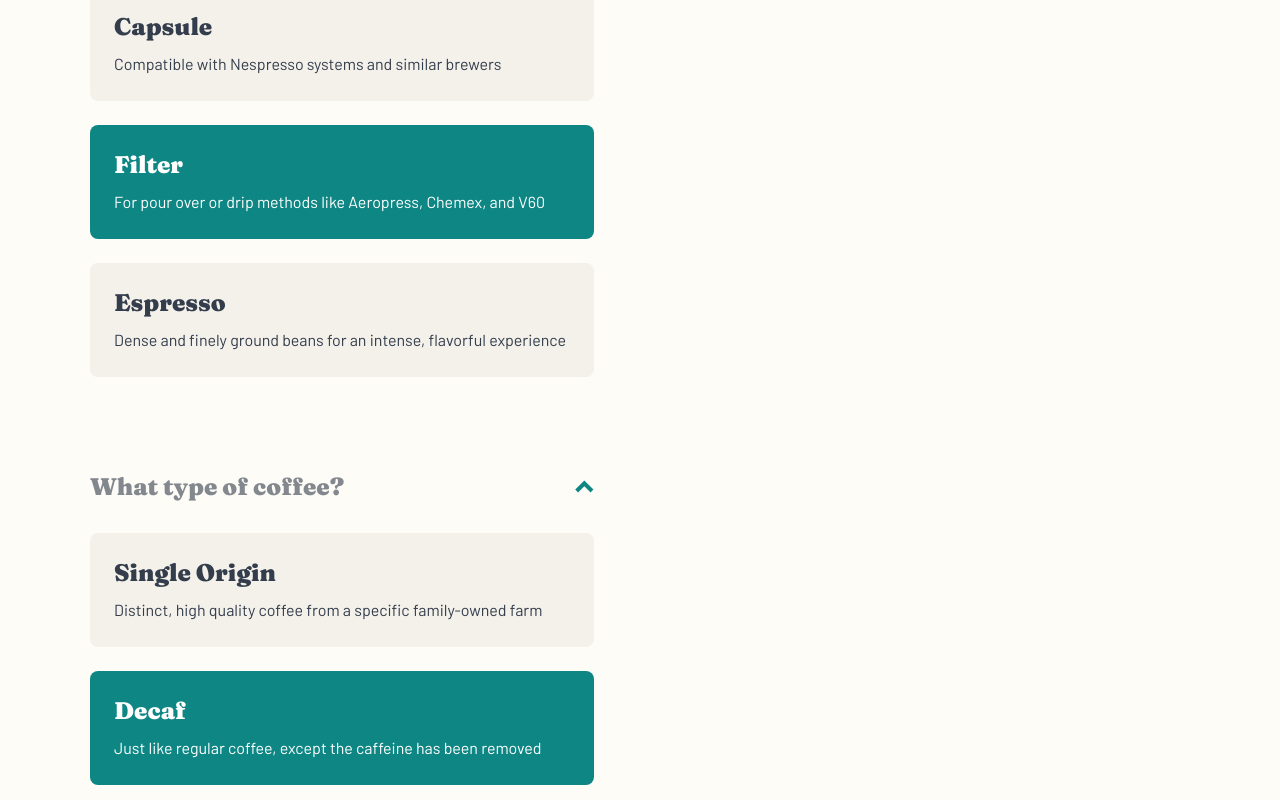
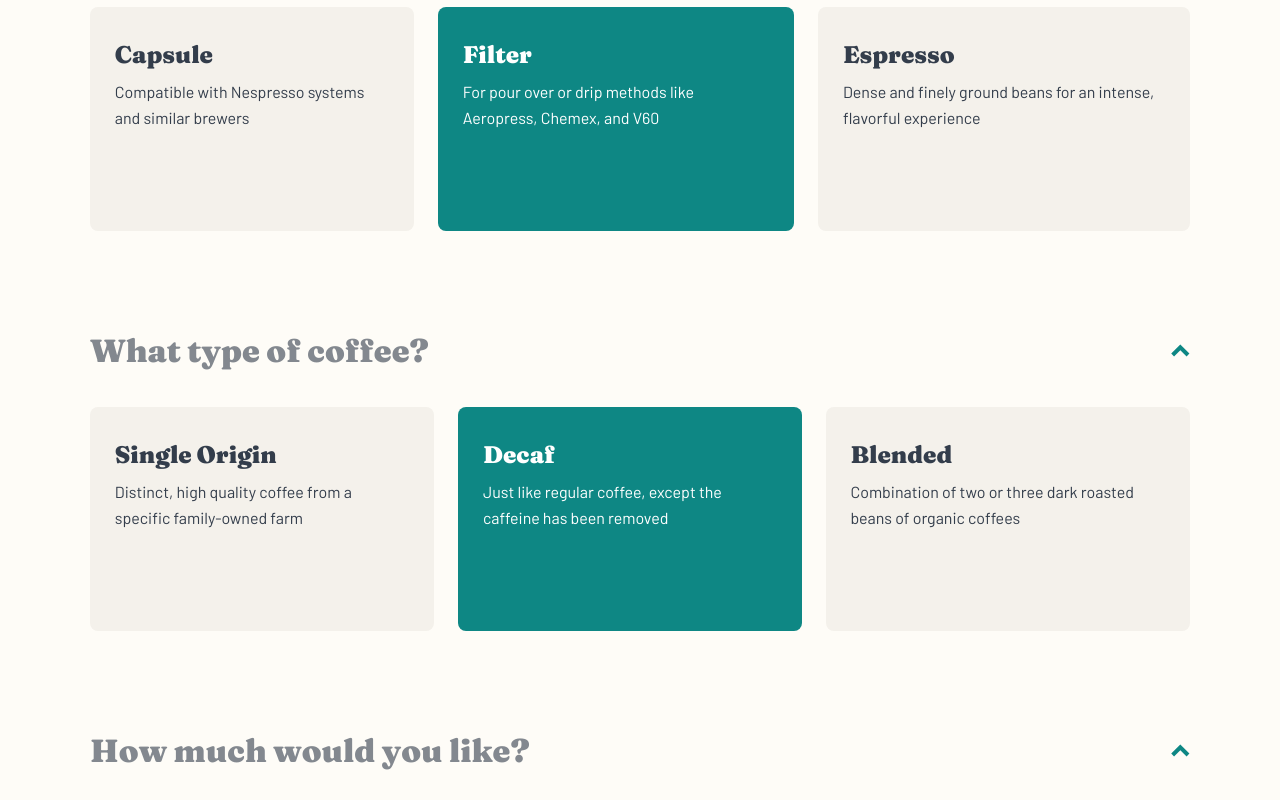
Before and after one commit to gabrielmorandi/Coffeeroasters-Subscription-Site, a React (Vite) app in the folder COFEEROASTERS/: page /plan in a window 1280 px wide. Shown: the part 1400-2200 px from the top of the page. Built offline with nearby package versions, Linux system fonts and the light colour scheme.

Commit message:
feature: create-plan seaction tablet version

```diff
--- a/COFEEROASTERS/src/css/index.css
+++ b/COFEEROASTERS/src/css/index.css
@@ -885,7 +885,11 @@ main #make-plan {
   display: grid;
   place-items: center;
 }
+main #make-plan .container-flex {
+  justify-content: center;
+}
 main #make-plan .container-flex form {
+  width: 100%;
   display: flex;
   flex-direction: column;
   gap: 6rem;
@@ -908,6 +912,13 @@ main #make-plan .container-flex form .select .select-header h2 {
   font-weight: 900;
   line-height: 1.75rem;
 }
+@media (min-width: 768px) {
+  main #make-plan .container-flex form .select .select-header h2 {
+    color: #83888F;
+    font-size: 2rem;
+    line-height: 3rem;
+  }
+}
 main #make-plan .container-flex form .select .select-header img.invert-arrow {
   rotate: -180deg;
 }
@@ -916,6 +927,11 @@ main #make-plan .container-flex form .select-content {
   flex-direction: column;
   width: 100%;
   gap: 1.5rem;
+}
+@media (min-width: 768px) {
+  main #make-plan .container-flex form .select-content {
+    flex-direction: row;
+  }
 }
 main #make-plan .container-flex form .select-content .radio input {
   display: none;
@@ -927,6 +943,12 @@ main #make-plan .container-flex form .select-content .radio label {
   background-color: #F4F1EB;
   border-radius: 0.5rem;
   gap: 0.5rem;
+}
+@media (min-width: 768px) {
+  main #make-plan .container-flex form .select-content .radio label {
+    padding: 2rem 1.55rem;
+    min-height: 14rem;
+  }
 }
 main #make-plan .container-flex form .select-content .radio label.selected {
   background-color: #0E8784;
@@ -963,6 +985,11 @@ main #create-plan .container-flex .order {
   background-color: #272e37;
   padding: 1.5rem;
   border-radius: 0.5rem;
+}
+@media (min-width: 768px) {
+  main #create-plan .container-flex .order {
+    padding: 2rem 2rem;
+  }
 }
 main #create-plan .container-flex .order p {
   color: #FFF;
--- a/COFEEROASTERS/src/pages/Plan.jsx
+++ b/COFEEROASTERS/src/pages/Plan.jsx
@@ -227,7 +227,7 @@ function Plan() {
                   className="select-header"
                   onClick={() => setSelect3(!select3)}
                 >
-                  <h2>What type of coffee?</h2>
+                  <h2>How much would you like?</h2>
                   <img
                     src={Arrow}
                     alt="Arrow"
--- a/COFEEROASTERS/src/sass/components/main.sass
+++ b/COFEEROASTERS/src/sass/components/main.sass
@@ -499,7 +499,9 @@ main
     display: grid
     place-items: center
     .container-flex
+      justify-content: center
       form
+        width: 100%
         display: flex
         flex-direction: column
         gap: 6rem
@@ -518,6 +520,10 @@ main
               font-size: 1.5rem
               font-weight: 900
               line-height: 1.75rem
+              @include m.tablet()
+                color: #83888F
+                font-size: 2rem
+                line-height: 3rem
             img.invert-arrow
               rotate: -180deg
         .select-content
@@ -525,6 +531,8 @@ main
           flex-direction: column
           width: 100%
           gap: 1.5rem
+          @include m.tablet()
+            flex-direction: row
           .radio
             input
               display: none
@@ -535,6 +543,9 @@ main
               background-color: #F4F1EB
               border-radius: .5rem
               gap: .5rem
+              @include m.tablet()
+                padding: 2rem 1.55rem
+                min-height: 14rem
               &.selected
                 background-color: #0E8784
                 h3, p
@@ -564,6 +575,8 @@ main
         background-color: #272e37
         padding: 1.5rem
         border-radius: .5rem
+        @include m.tablet()
+          padding: 2rem 2rem
         p
           color: #FFF
           font-family: Barlow
```
Also changed, not shown: 1 other file (tests, documents, lock files or other folders).
